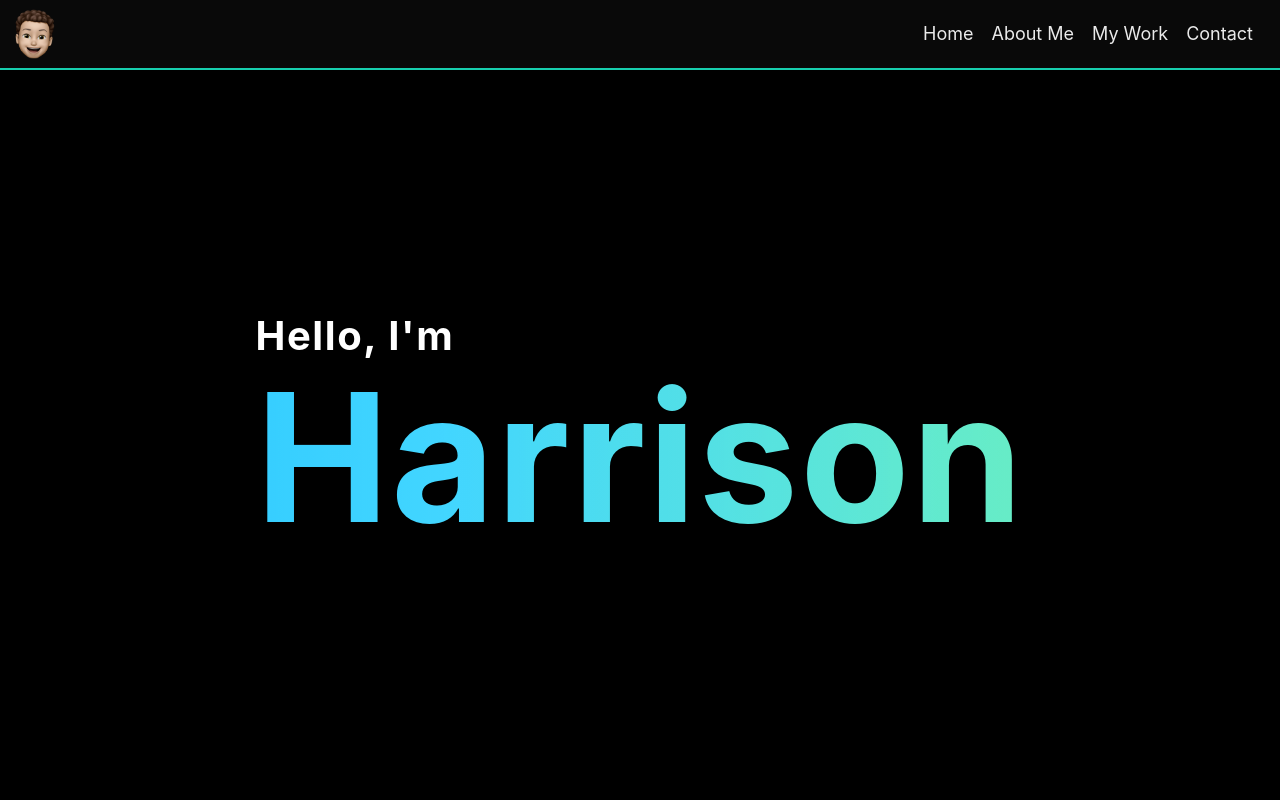
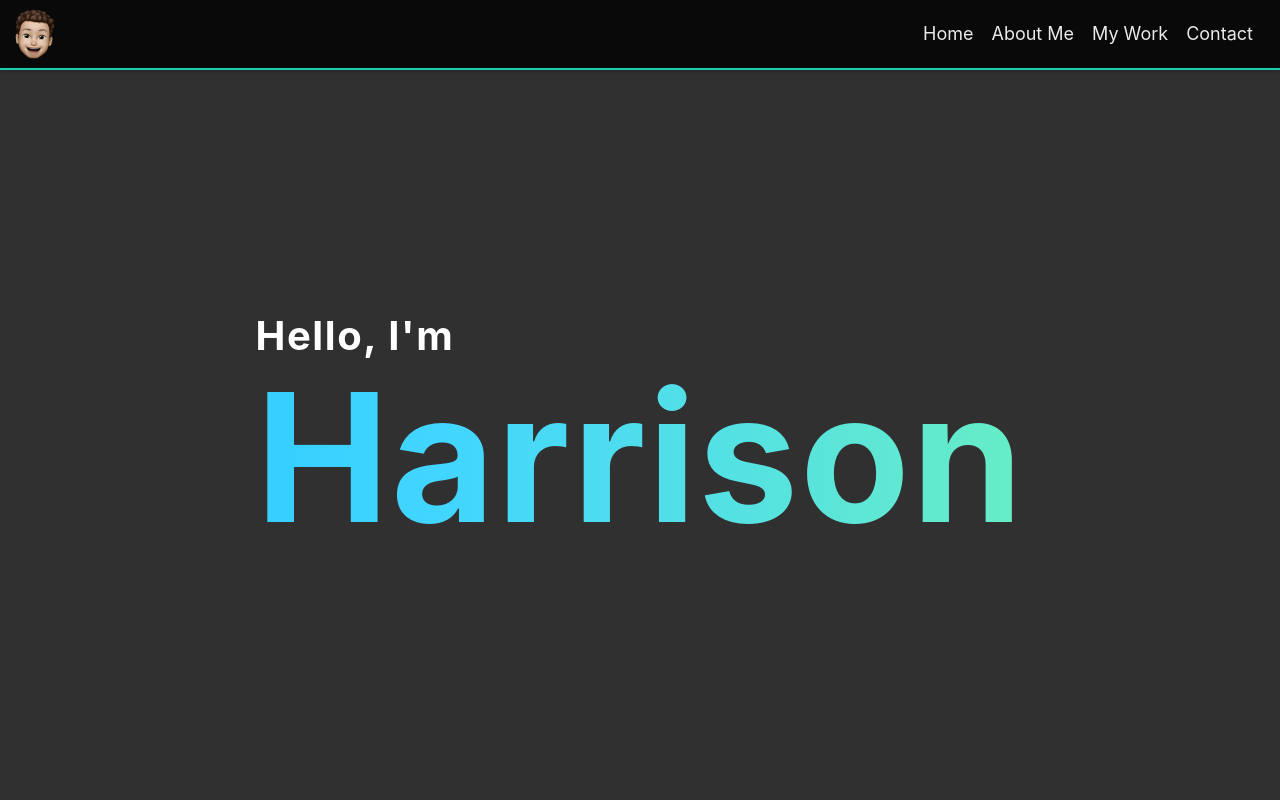
Before and after one commit to HarrisonHutton/harrisonhutton.dev, an Angular app: page / in a window 1280 px wide. Shown: the top 800 px of the page. Built offline with nearby package versions, Linux system fonts and the light colour scheme.

Commit message:
🎨 Standardize the dark color in the footer and intro

```diff
--- a/src/app/footer/footer.component.scss
+++ b/src/app/footer/footer.component.scss
@@ -1,5 +1,5 @@
 .footer {
-    background: #111;
+    background: var(--clr-dark);
     color: var(--clr-accent);
     font-size: var(--fs-h2);
     text-align: center;
--- a/src/app/introduction/introduction.component.scss
+++ b/src/app/introduction/introduction.component.scss
@@ -1,5 +1,5 @@
 // Define variables
-$primary-color: #000;
+$primary-color: var(--clr-dark);
 $secondary-color: var(--clr-accent);
 $secondary-color-dark: var(--clr-accent-dark);
 $navbar-height: 70px;
```
